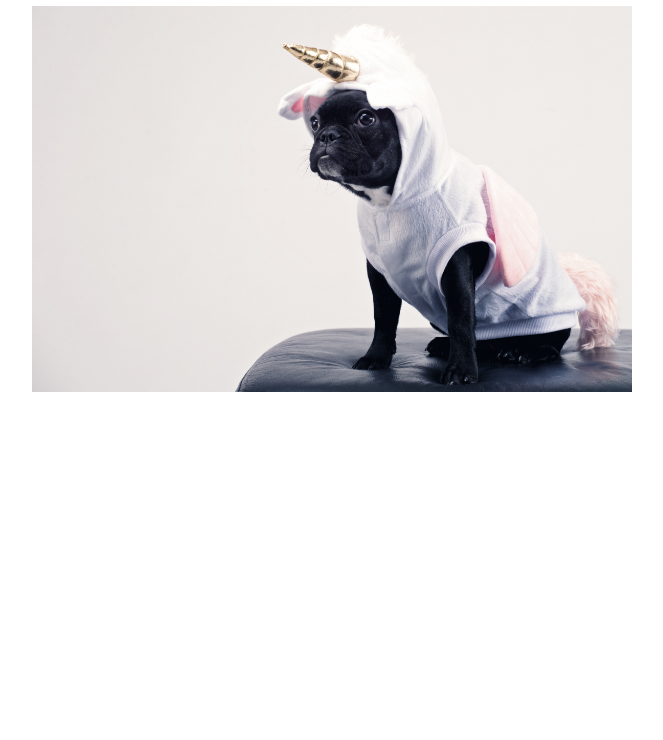
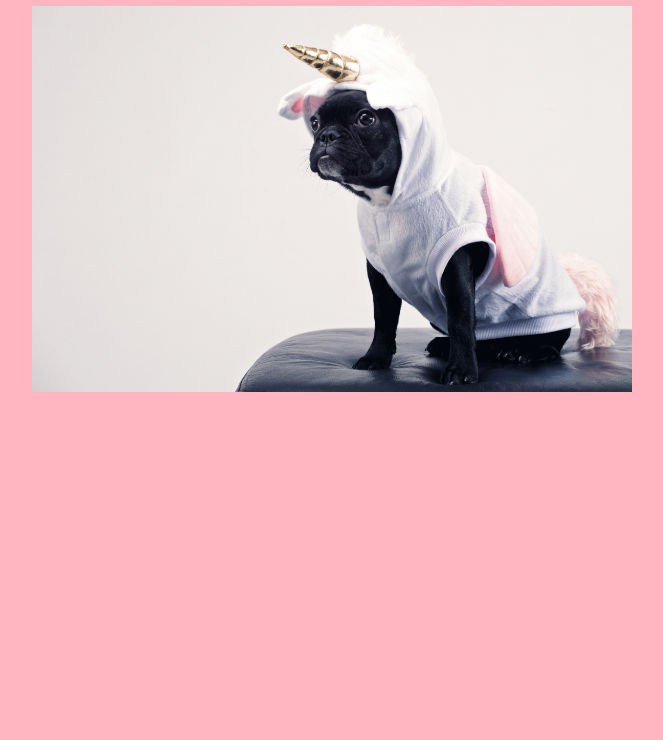
Before and after one commit to oven/booster-pipelines, a website: page public/index.html in a window 1280 px wide. Shown: the part 60-800 px from the top of the page, without its empty margins (208-871 px from the left). Drawn offline with Linux system fonts and the light colour scheme.

Commit message:
it's pink!

```diff
--- a/public/style.css
+++ b/public/style.css
@@ -7,3 +7,5 @@ body {
 h1 {
     font-family: Helvetica;
 }
+
+html {background-color: lightpink}
```
